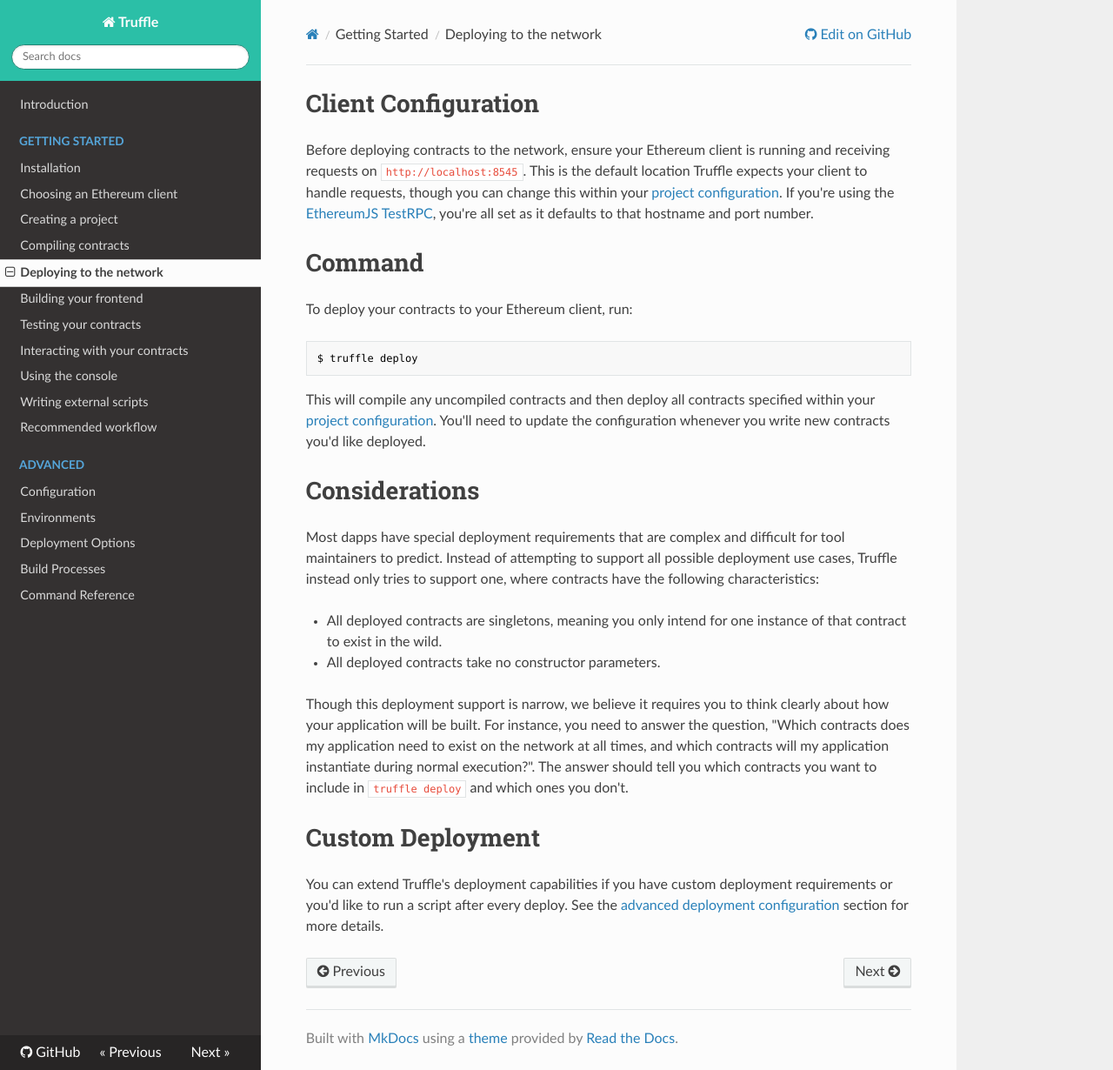
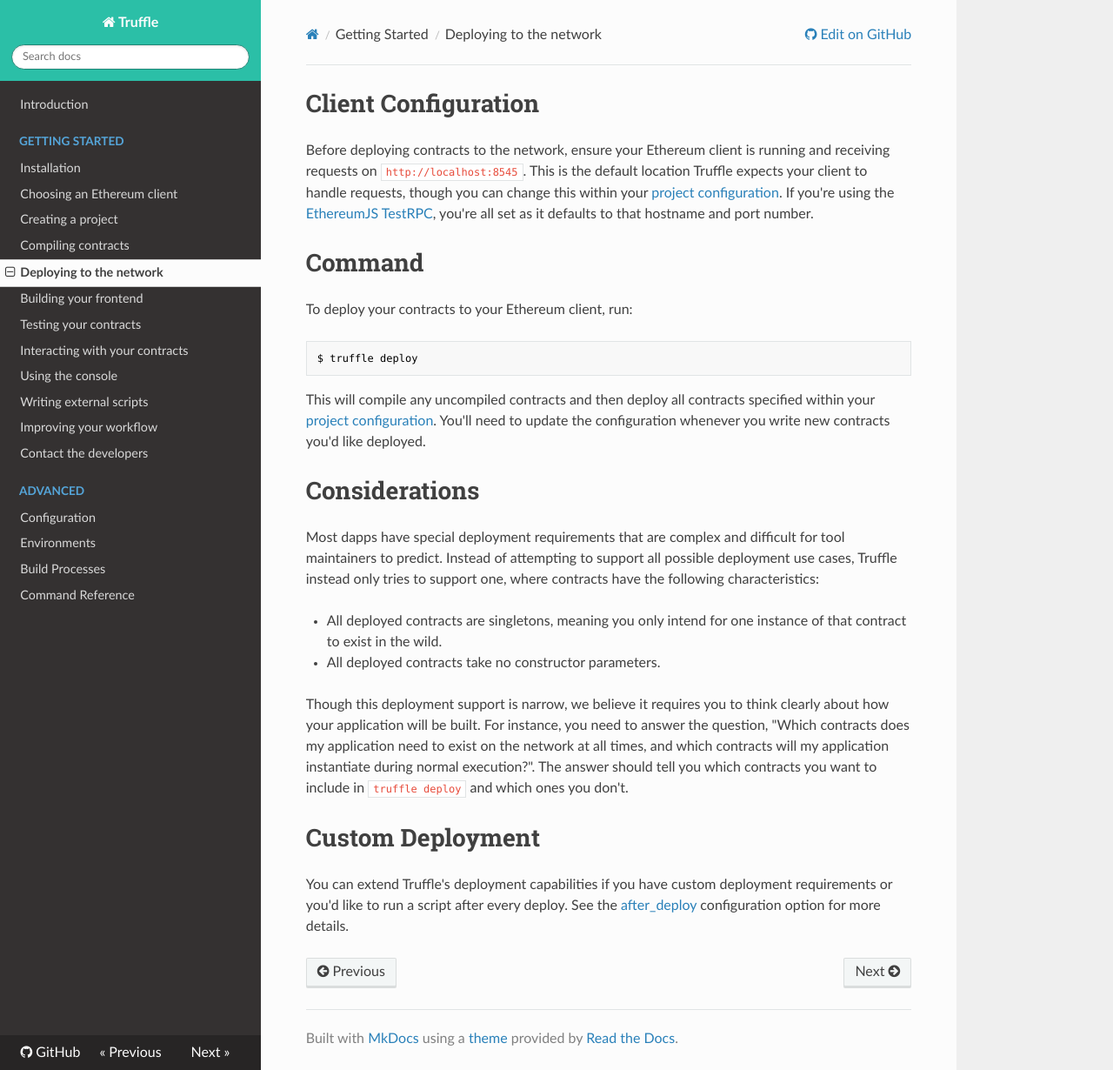
Before and after one commit to WandZhong/react-redux, an MkDocs documentation site: the page built from docs/getting_started/deploy.md, in a window 1280 px wide and 1230 px high. Shown: the whole window at 87% size. Built offline with MkDocs 1.6.1, drawn with Linux system fonts in a browser that asks for light colours; nearby versions of some CDN libraries; old or Windows-style settings are respelled for this version of MkDocs.

```diff
--- a/docs/getting_started/deploy.md
+++ b/docs/getting_started/deploy.md
@@ -23,4 +23,4 @@ Though this deployment support is narrow, we believe it requires you to think cl
 
 # Custom Deployment
 
-You can extend Truffle's deployment capabilities if you have custom deployment requirements or you'd like to run a script after every deploy. See the [advanced deployment configuration](/advanced/deployment_options) section for more details.
+You can extend Truffle's deployment capabilities if you have custom deployment requirements or you'd like to run a script after every deploy. See the [after_deploy](/advanced/configuration/#after_deploy) configuration option for more details.
--- a/mkdocs.yml
+++ b/mkdocs.yml
@@ -17,10 +17,10 @@ pages:
   - Interacting with your contracts: 'getting_started/contracts.md'
   - Using the console: 'getting_started/console.md'
   - Writing external scripts: 'getting_started/scripts.md'
-  - Recommended workflow: 'getting_started/workflow.md'
+  - Improving your workflow: 'getting_started/workflow.md'
+  - Contact the developers: 'getting_started/contact.md'
 - Advanced:
   - Configuration: 'advanced/configuration.md'
   - Environments: 'advanced/environments.md'
-  - Deployment Options: 'advanced/deployment_options.md'
   - Build Processes: 'advanced/build_processes.md'
   - Command Reference: 'advanced/commands.md'
```
Also changed, not shown: docs/advanced/build_processes.md (+71 -0 lines), docs/getting_started/contact.md (added, +9 -0 lines), docs/index.md (+2 -0 lines), docs/advanced/deployment_options.md (deleted).
